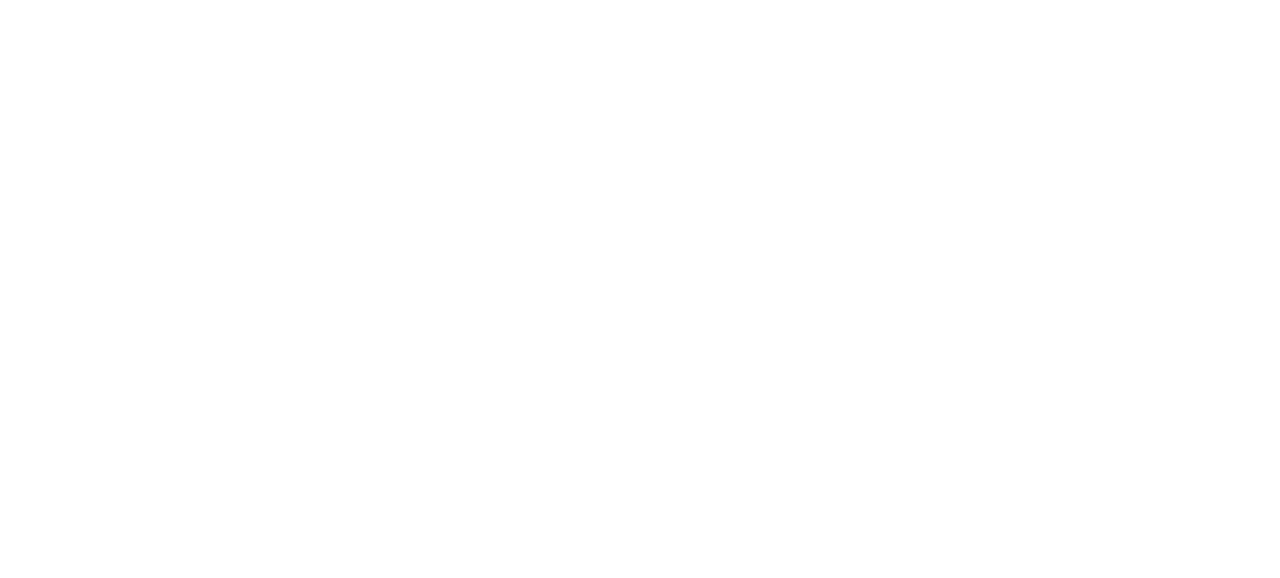
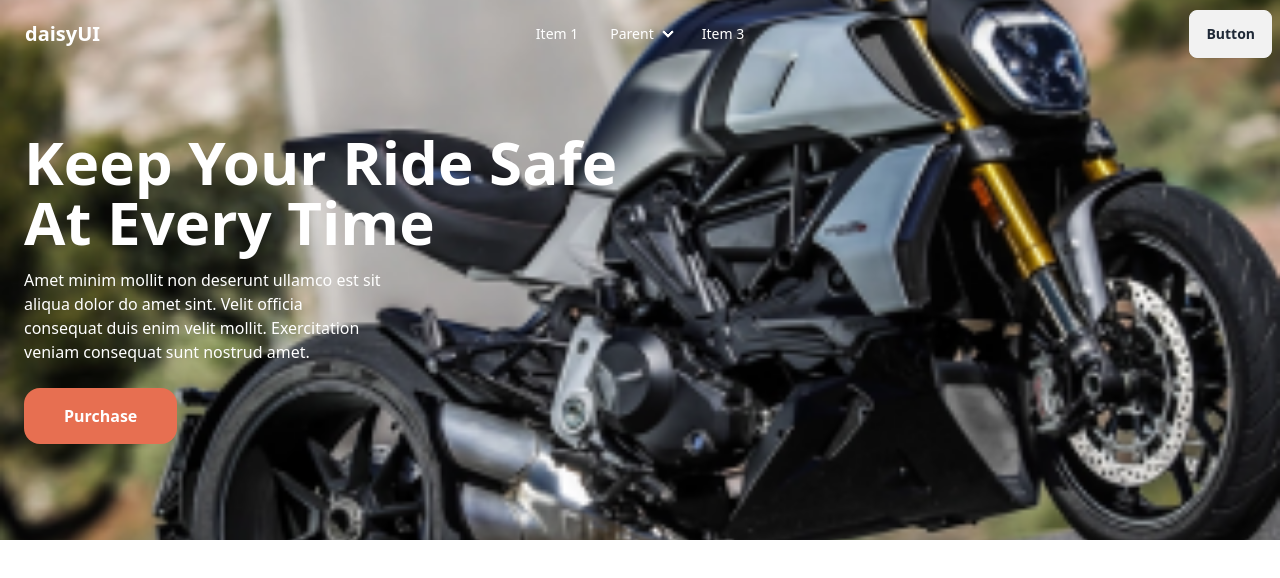
Before and after one commit to mdabdulkyum1/biker-zone, a plain HTML site: page index.html in a window 1280 px wide. Drawn offline with nearby package versions, Linux system fonts and the light colour scheme.

Commit message:
banner and nav add

```diff
--- a/index.html
+++ b/index.html
@@ -1,21 +1,85 @@
 <!DOCTYPE html>
 <html lang="en">
+
 <head>
     <meta charset="UTF-8">
     <meta name="viewport" content="width=device-width, initial-scale=1.0">
     <title>Biker Zone</title>
+    <!-- cdn -->
+    <link href="https://cdn.jsdelivr.net/npm/daisyui@4.12.10/dist/full.min.css" rel="stylesheet" type="text/css" />
     <script src="https://cdn.tailwindcss.com"></script>
 </head>
+
 <body>
-    <header>
+    <header class="bg-[url('images/latest1.png')] bg-center bg-cover bg-no-repeat  ">
+        <div class="container mx-auto">
+            <nav class="navbar bg-transparent text-white">
+                <div class="navbar-start">
+                    <div class="dropdown">
+                        <div tabindex="0" role="button" class="btn btn-ghost lg:hidden">
+                            <svg xmlns="http://www.w3.org/2000/svg" class="h-5 w-5" fill="none" viewBox="0 0 24 24"
+                                stroke="currentColor">
+                                <path stroke-linecap="round" stroke-linejoin="round" stroke-width="2"
+                                    d="M4 6h16M4 12h8m-8 6h16" />
+                            </svg>
+                        </div>
+                        <ul tabindex="0"
+                            class="menu menu-sm dropdown-content bg-base-100 rounded-box z-[1] mt-3 w-52 p-2 shadow">
+                            <li><a>Item 1</a></li>
+                            <li>
+                                <a>Parent</a>
+                                <ul class="p-2">
+                                    <li><a>Submenu 1</a></li>
+                                    <li><a>Submenu 2</a></li>
+                                </ul>
+                            </li>
+                            <li><a>Item 3</a></li>
+                        </ul>
+                    </div>
+                    <a class="btn btn-ghost text-xl">daisyUI</a>
+                </div>
+                <div class="navbar-center hidden lg:flex">
+                    <ul class="menu menu-horizontal px-1">
+                        <li><a>Item 1</a></li>
+                        <li>
+                            <details>
+                                <summary>Parent</summary>
+                                <ul class="p-2">
+                                    <li><a>Submenu 1</a></li>
+                                    <li><a>Submenu 2</a></li>
+                                </ul>
+                            </details>
+                        </li>
+                        <li><a>Item 3</a></li>
+                    </ul>
+                </div>
+                <div class="navbar-end">
+                    <a class="btn">Button</a>
+                </div>
+            </nav>
+            <!-- ends nav -->
+
+            <!-- banner starts -->
+            <section class="text-white flex items-center px-6 lg:mt-16 pb-24">
+                <div class="lg:w-1/2">
+                    <h1 class="text-3xl font-bold lg:font-extrabold lg:text-6xl">Keep Your Ride Safe At Every Time</h1>
+                    <p class="mt-4 lg:w-7/12">Amet minim mollit non deserunt ullamco est sit aliqua dolor
+                        do amet sint. Velit officia consequat duis enim velit mollit. Exercitation veniam consequat sunt nostrud amet.</p>
+                    <button class="bg-[#E76F51] py-4 px-10 font-bold rounded-2xl mt-6">Purchase</button>
+                </div>
+            </section>
+        </div>
+
+
     </header>
     <!-- main -->
-     <main>
+    <main>
 
-     </main>
-     <!-- footer -->
-      <footer>
+    </main>
+    <!-- footer -->
+    <footer>
 
-      </footer>
+    </footer>
 </body>
+
 </html>
```
Also changed, not shown: images/android.png (renamed from images/others/android.png), images/extrabike.png (renamed from images/others/extrabike.png), images/faq.png (renamed from images/others/faq.png), images/feature-bike.png (renamed from images/others/feature-bike.png), images/icons/star-half-stroke-solid.svg (deleted), images/icons/star-regular.svg (deleted), images/icons/star-solid.svg (deleted), images/ios.png (renamed from images/others/ios.png), images/latest1.png (renamed from images/others/latest1.png), images/latest2.png (renamed from images/others/latest2.png), images/latest3.png (renamed from images/others/latest3.png), images/user-1.png (renamed from images/others/user-1.png), images/user-2.png (renamed from images/others/user-2.png), images/user-3.png (renamed from images/others/user-3.png).
